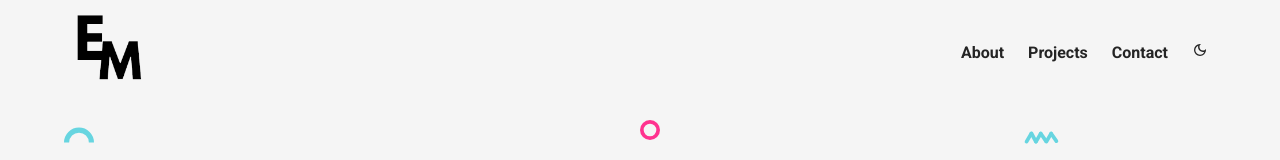
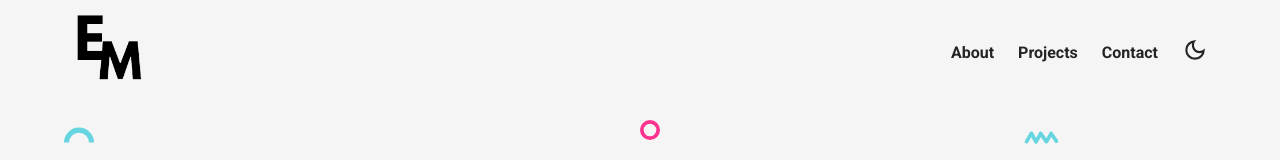
Before and after one commit to ElieMitri/E-portfolio, a React (Create React App) app: page / in a window 1280 px wide. Shown: the top 160 px of the page. Built offline with nearby package versions, Linux system fonts and the light colour scheme.

Commit message:
Fixed modes size

```diff
--- a/src/App.css
+++ b/src/App.css
@@ -115,6 +115,10 @@ section {
   width: 0;
   right: 0;
   transition: all 300ms ease;
+}
+
+.mode {
+  font-size: 26px;
 }
 
 .dark-theme #personal__logo {
--- a/src/components/Landing.jsx
+++ b/src/components/Landing.jsx
@@ -115,26 +115,20 @@ const Landing = () => {
               Contact
             </a>
           </li>
-          <li className="nav__link click">
+          <li className="nav__link click" onClick={toggleDarkMode}>
             {darkMode ? (
               <a
                 href="#"
                 className="nav__link--anchor link__hover-effect link__hover-effect--black"
               >
-                <MdOutlineDarkMode
-                  className="dark__mode--button"
-                  onClick={toggleDarkMode}
-                />
+                <MdOutlineDarkMode className="dark__mode--button mode" />
               </a>
             ) : (
               <a
                 href="#"
                 className="nav__link--anchor link__hover-effect link__hover-effect--black"
               >
-                <BiSun
-                  className="dark__mode--button"
-                  onClick={toggleDarkMode}
-                />
+                <BiSun className="dark__mode--button mode" />
               </a>
             )}
           </li>
```
